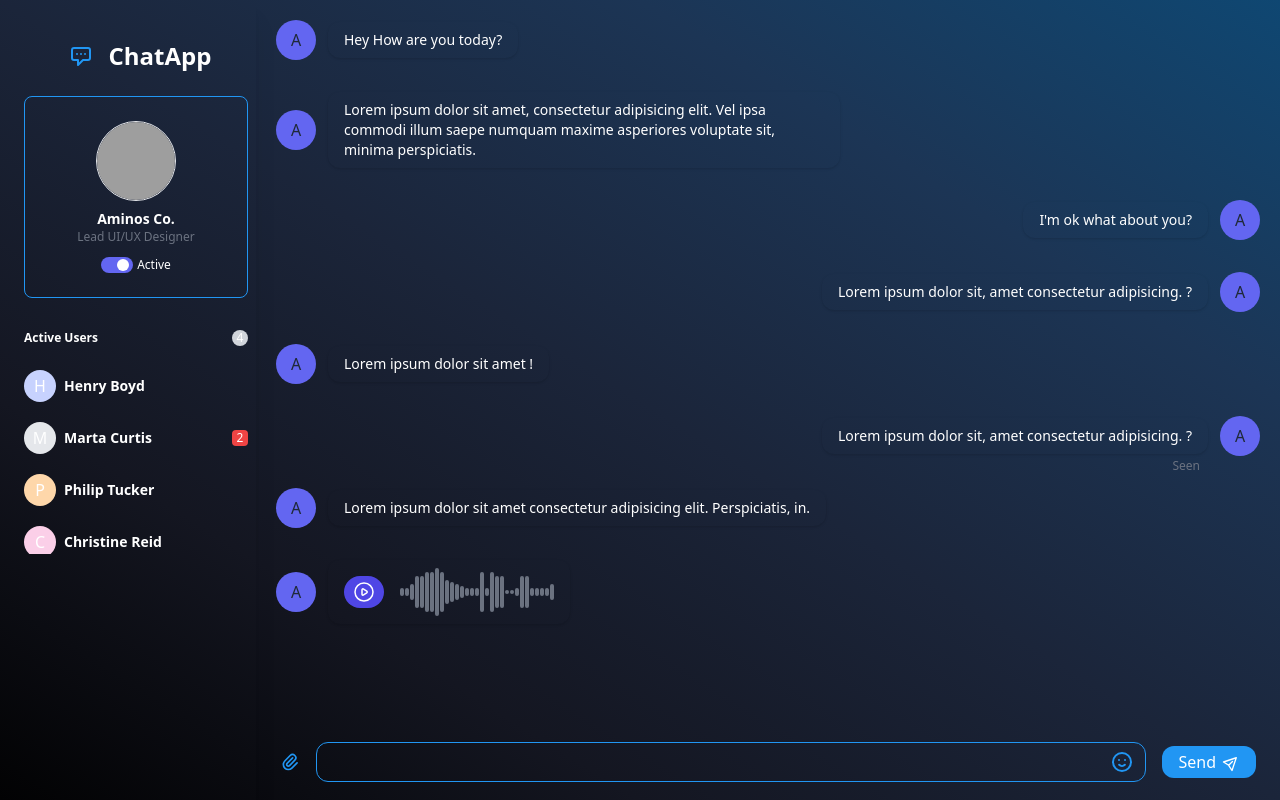
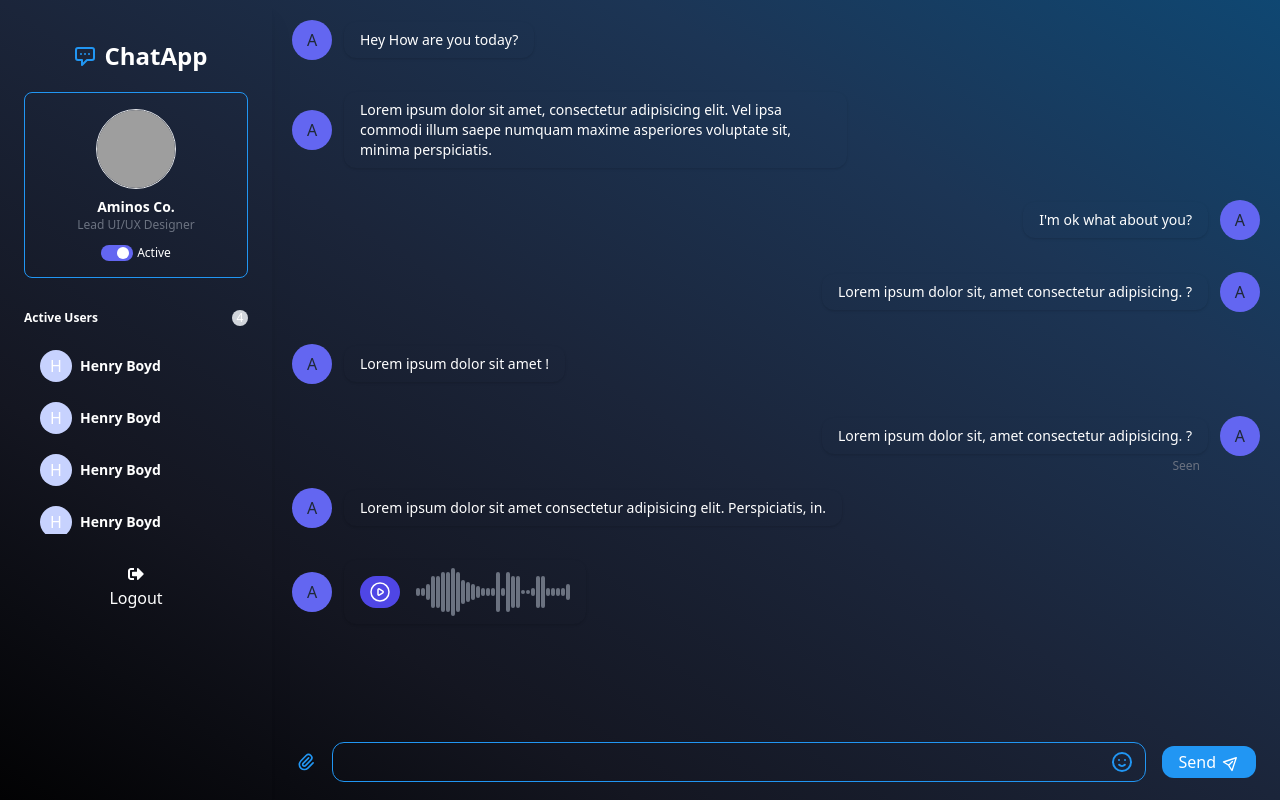
Before and after one commit to darseen/ChatApp, a React (Vite) app in the folder client/: page /chats in a window 1280 px wide. Built offline with nearby package versions, Linux system fonts and the light colour scheme; grey boxes are pictures that could not be loaded.

Commit message:
UI fixes

```diff
--- a/client/src/components/Header.jsx
+++ b/client/src/components/Header.jsx
@@ -1,7 +1,8 @@
-import { FaSignInAlt, FaUser } from "react-icons/fa";
+import { FaSignInAlt, FaUser, FaSignOutAlt } from "react-icons/fa";
 import { Link } from "react-router-dom";
 
 export default function Example() {
+  const user = null;
   return (
     <header className="bg-transparent">
       <nav
@@ -13,6 +14,14 @@ export default function Example() {
             ChatApp
           </Link>
         </div>
+        {user ? (
+          <header className="flex flex-col items-center me-3 text-white">
+            <Link to="/login" className="flex flex-col items-center">
+              <FaSignOutAlt />
+              <span className="mt-1">Logout</span>
+            </Link>
+          </header>
+        ) : (
           <div className=" flex flex-1 justify-end">
             <Link
               to="/login"
@@ -29,6 +38,7 @@ export default function Example() {
               <span className="mt-1">Register</span>
             </Link>
           </div>
+        )}
       </nav>
     </header>
   );
--- a/client/src/components/Sidebar.jsx
+++ b/client/src/components/Sidebar.jsx
@@ -3,7 +3,8 @@ import { useRef } from "react";
 import { motion } from "framer-motion";
 import { useMediaQuery } from "react-responsive";
 import { MdMenu } from "react-icons/md";
-import { useLocation } from "react-router-dom";
+import { Link, useLocation } from "react-router-dom";
+import { FaSignOutAlt } from "react-icons/fa";
 
 const Sidebar = () => {
   const isMobileScreen = useMediaQuery({ query: "(max-width: 768px)" });
@@ -25,7 +26,7 @@ const Sidebar = () => {
 
   const Nav_animation = {
     open: {
-      width: "16rem",
+      width: "17rem",
       transition: {
         damping: 40,
       },
@@ -53,7 +54,7 @@ const Sidebar = () => {
         variants={Nav_animation}
         // initial={{ x: isMobileScreen ? 0 : -250 }}
         animate={open ? "open" : "closed"}
-        className=" md:bg-transparent bg-slate-950 text-gray shadow-xl z-[998] max-w-[16rem] w-[16rem] overflow-hidden md:relative fixed h-screen"
+        className=" md:bg-transparent bg-slate-950 text-gray shadow-xl z-[998] max-w-[17rem] w-[17rem] overflow-hidden md:relative fixed h-screen"
       >
         <div className=" flex-col py-8 pl-6 pr-2 w-64  bg-transparent flex-shrink-0">
           <div className="flex flex-row items-center justify-center h-12 w-full">
@@ -73,9 +74,9 @@ const Sidebar = () => {
                 />
               </svg>
             </div>
-            <div className="ml-2 font-bold text-2xl text-white">ChatApp</div>
+            <div className="font-bold text-2xl text-white">ChatApp</div>
           </div>
-          <div className="flex flex-col items-center bg-tranparent border border-[#2196f3] mt-4 w-full py-6 px-4 rounded-lg">
+          <div className="flex flex-col items-center bg-tranparent border border-[#2196f3] mt-3 w-full py-4 px-3 rounded-lg">
             <div className="h-20 w-20 rounded-full border overflow-hidden">
               <img
                 src="https://avatars3.githubusercontent.com/u/2763884?s=128"
@@ -101,7 +102,37 @@ const Sidebar = () => {
                 4
               </span>
             </div>
-            <div className="flex flex-col space-y-1 mt-4 -mx-2 h-48 overflow-y-auto">
+            <div className="flex flex-col space-y-1 mt-4 mx-2 h-48 overflow-y-auto">
+              <button className="flex flex-row items-center hover:bg-[#2196f3] rounded-xl p-2">
+                <div className="flex items-center justify-center h-8 w-8 bg-indigo-200 rounded-full">
+                  H
+                </div>
+                <div className="ml-2 text-sm font-semibold">Henry Boyd</div>
+              </button>
+              <button className="flex flex-row items-center hover:bg-gray-100 rounded-xl p-2">
+                <div className="flex items-center justify-center h-8 w-8 bg-indigo-200 rounded-full">
+                  H
+                </div>
+                <div className="ml-2 text-sm font-semibold">Henry Boyd</div>
+              </button>
+              <button className="flex flex-row items-center hover:bg-gray-100 rounded-xl p-2">
+                <div className="flex items-center justify-center h-8 w-8 bg-indigo-200 rounded-full">
+                  H
+                </div>
+                <div className="ml-2 text-sm font-semibold">Henry Boyd</div>
+              </button>
+              <button className="flex flex-row items-center hover:bg-gray-100 rounded-xl p-2">
+                <div className="flex items-center justify-center h-8 w-8 bg-indigo-200 rounded-full">
+                  H
+                </div>
+                <div className="ml-2 text-sm font-semibold">Henry Boyd</div>
+              </button>
+              <button className="flex flex-row items-center hover:bg-gray-100 rounded-xl p-2">
+                <div className="flex items-center justify-center h-8 w-8 bg-indigo-200 rounded-full">
+                  H
+                </div>
+                <div className="ml-2 text-sm font-semibold">Henry Boyd</div>
+              </button>
               <button className="flex flex-row items-center hover:bg-gray-100 rounded-xl p-2">
                 <div className="flex items-center justify-center h-8 w-8 bg-indigo-200 rounded-full">
                   H
@@ -137,6 +168,12 @@ const Sidebar = () => {
               </button>
             </div>
           </div>
+          <header className="flex flex-row justify-evenly mb-3 mt-8">
+            <Link to="/login" className="flex flex-col items-center">
+              <FaSignOutAlt />
+              <span className="mt-1">Logout</span>
+            </Link>
+          </header>
         </div>
       </motion.div>
 
--- a/client/src/pages/Login.jsx
+++ b/client/src/pages/Login.jsx
@@ -1,6 +1,7 @@
 import { useSelector, useDispatch } from "react-redux";
 import { login } from "../features/userSlice";
 import { Link } from "react-router-dom";
+import { FaSignInAlt } from "react-icons/fa";
 
 const Login = () => {
   const user = useSelector((state) => state.user);
@@ -19,6 +20,9 @@ const Login = () => {
 
   return (
     <div className="w-full p-6 m-auto  rounded-md shadow-md lg:max-w-xl bg-transparent min-h-screen mt-16">
+      <div className="flex flex-col items-center text-2xl text-white mb-3">
+        <FaSignInAlt />
+      </div>
       <h1 className="text-3xl font-semibold text-center text-white">Login</h1>
       <form className="mt-6" onSubmit={handleSubmit}>
         <div className="mb-2">
--- a/client/src/pages/Register.jsx
+++ b/client/src/pages/Register.jsx
@@ -1,6 +1,7 @@
 import { useSelector, useDispatch } from "react-redux";
 import { register } from "../features/userSlice";
 import { Link } from "react-router-dom";
+import { FaUser } from "react-icons/fa";
 
 const Login = () => {
   const user = useSelector((state) => state.user);
@@ -20,6 +21,9 @@ const Login = () => {
 
   return (
     <div className="w-full p-6 m-auto  rounded-md shadow-md lg:max-w-xl bg-transparent min-h-screen mt-16">
+      <div className="flex flex-col items-center text-2xl text-white mb-3">
+        <FaUser />
+      </div>
       <h1 className="text-3xl font-semibold text-center text-white">
         Register
       </h1>
@@ -63,7 +67,7 @@ const Login = () => {
             type="password"
             name="password"
             id="password"
-            className="block w-full px-4 py-2 mt-2 text-white bg-whi border border-[#2196f3] rounded-md focus:border-[#2196f3] bg-transparent focus:ring-[#2196f3] focus:outline-none focus:ring focus:ring-opacity-40"
+            className="block w-full px-4 py-2 mt-2 text-white border border-[#2196f3] rounded-md focus:border-[#2196f3] bg-transparent focus:ring-[#2196f3] focus:outline-none focus:ring focus:ring-opacity-40"
           />
         </div>
         <div className="mt-6">
```
Lines whose indentation alone changed are shown as unchanged.
